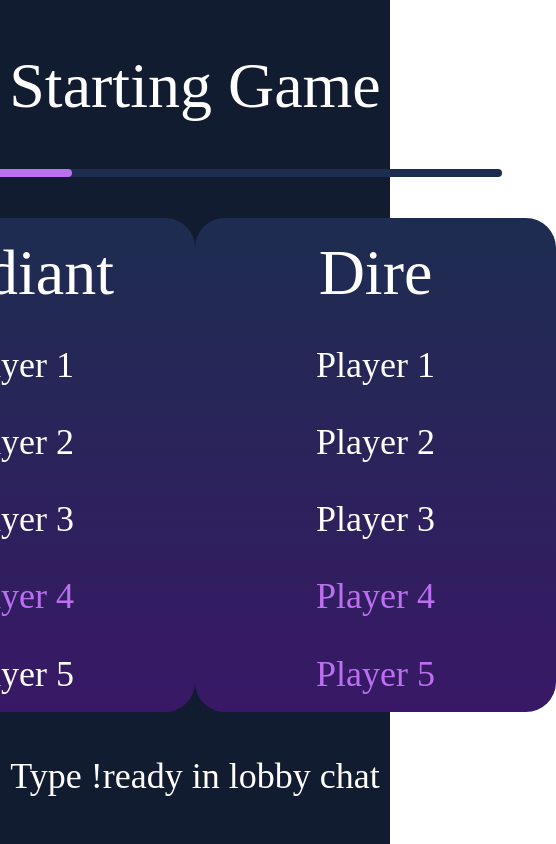
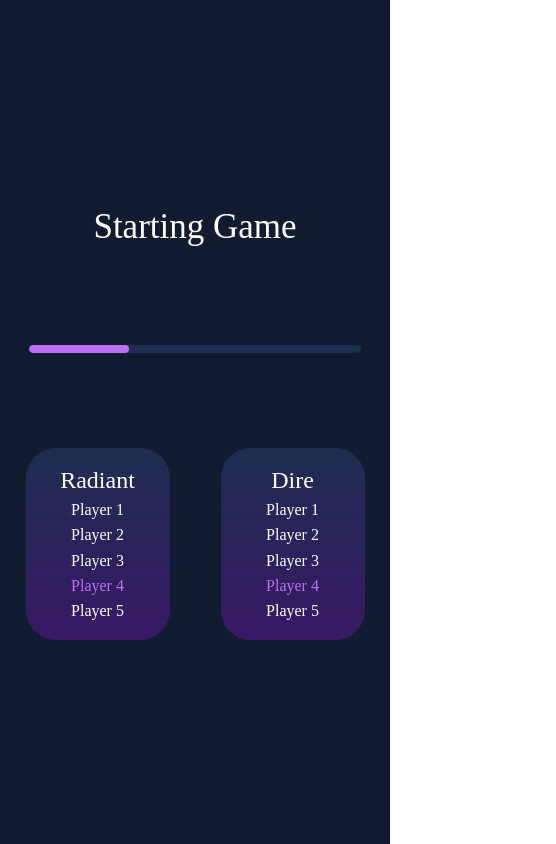
Before and after one commit to dca123/matchmaker-client, a Next.js app: page /lobby in a window 390 px wide. Shown: the whole page, 556 px wide, since content can reach past the window. Built offline with nearby package versions, Linux system fonts and the light colour scheme; a web font is replaced by a local one.

Commit message:
feat: inital changes to make site for mobile friendly

```diff
--- a/src/components/Button.tsx
+++ b/src/components/Button.tsx
@@ -1,9 +1,13 @@
 import { Button as ChakraButton, ButtonProps } from '@chakra-ui/react';
-export default function Button({ children, fontSize, onClick }: ButtonProps) {
+export default function Button({
+  children,
+  fontSize,
+  onClick,
+  ...rest
+}: ButtonProps) {
   return (
     <ChakraButton
       backgroundColor="pink"
-      size="lg"
       h="70px"
       w="260px"
       borderRadius="30px"
@@ -12,10 +16,12 @@ export default function Button({ children, fontSize, onClick }: ButtonProps) {
       color="white"
       fontSize={fontSize || '36px'}
       onClick={onClick}
+      {...rest}
       _focus={{
         backgroundColor: 'black',
         borderColor: 'pink',
         borderWidth: '2px',
+        boxShadow: 'none !important',
       }}
       _active={{
         backgroundColor: 'black',
--- a/src/components/CustomComponents.tsx
+++ b/src/components/CustomComponents.tsx
@@ -1,3 +1,6 @@
 export { default as Button } from './Button';
 export { default as GradientCard } from './GradientCard';
 export { default as NextChakraLink } from './NextChakraLink';
+export { default as HeroBar } from './HeroBar';
+export { default as Hero } from './Hero';
+export { default as TeamCard } from './TeamCard';
--- a/src/components/Hero.tsx
+++ b/src/components/Hero.tsx
@@ -1,11 +1,8 @@
-import { Flex, Heading } from '@chakra-ui/react'
+import { Image, ImageProps } from '@chakra-ui/react';
 
-export const Hero = ({ title }: { title: string }) => (
-  <Flex justifyContent="center" alignItems="center" height="100vh">
-    <Heading fontSize="6vw">{title}</Heading>
-  </Flex>
-)
-
-Hero.defaultProps = {
-  title: 'with-chakra-ui-typescript',
+export default function Hero({
+  src = 'horiz/dazzle_hphover.png',
+  ...params
+}: ImageProps) {
+  return <Image src={src} w={14} h={7} {...params} />;
 }
--- a/src/pages/_app.tsx
+++ b/src/pages/_app.tsx
@@ -10,11 +10,12 @@ function MyApp({ Component, pageProps }: AppProps) {
       <Fonts />
       <Flex
         minH="100vh"
+        minW="100%"
         backgroundColor="black"
         justifyContent="center"
         alignItems="center"
       >
-        <Component {...pageProps} />
+        <Component {...pageProps} mt={-16} />
       </Flex>
     </ChakraProvider>
   );
--- a/src/pages/index.tsx
+++ b/src/pages/index.tsx
@@ -4,8 +4,8 @@ import { useRouter } from 'next/dist/client/router';
 export default function Index() {
   const router = useRouter();
   return (
-    <GradientCard h="564px" w="571px">
-      <Heading fontSize={['36px', '64px']} color="white">
+    <GradientCard minH="90vh" w="90%">
+      <Heading fontSize={['36px', '42px', '64px']} color="white">
         DOTA Newbs
       </Heading>
       <Image h="120px" w="120px" src="dotaImg.png" />
--- a/src/pages/lobby.tsx
+++ b/src/pages/lobby.tsx
@@ -1,70 +1,28 @@
 import { Heading, Flex, Progress, Text } from '@chakra-ui/react';
 import GradientCard from '../components/GradientCard';
+import { TeamCard } from '../components/CustomComponents';
 
 export default function Lobby() {
   return (
     <Flex
-      w="827px"
-      h="800px"
       flexDirection="column"
       alignItems="center"
       justifyContent="space-around"
+      minH="80vh"
+      minW="100%"
     >
-      <Heading color="white" fontSize="64px" fontWeight="normal">
+      <Heading color="white" fontSize={['35px', '64px']} fontWeight="normal">
         Starting Game
       </Heading>
-      <Progress
-        value={30}
-        size="sm"
-        // colorScheme="green"
-        w="85%"
-        borderRadius="30px"
-      />
-      <Flex w="100%" justifyContent="space-between">
-        <GradientCard w="361px" h="494px">
-          <Heading fontWeight="300" fontSize="64px" color="white">
-            Radiant
-          </Heading>
-          <Text fontSize="36px" color="white">
-            Player 1
-          </Text>
-          <Text fontSize="36px" color="white">
-            Player 2
-          </Text>
-          <Text fontSize="36px" color="white">
-            Player 3
-          </Text>
-          <Text fontSize="36px" color="pink">
-            Player 4
-          </Text>
-          <Text fontSize="36px" color="white">
-            Player 5
-          </Text>
-        </GradientCard>
-        <GradientCard w="361px" h="494px">
-          <Heading fontWeight="300" fontSize="64px" color="white">
-            Dire
-          </Heading>
-          <Text fontSize="36px" color="white">
-            Player 1
-          </Text>
-          <Text fontSize="36px" color="white">
-            Player 2
-          </Text>
-          <Text fontSize="36px" color="white">
-            Player 3
-          </Text>
-          <Text fontSize="36px" color="pink">
-            Player 4
-          </Text>
-          <Text fontSize="36px" color="pink">
-            Player 5
-          </Text>
-        </GradientCard>
+      <Progress value={30} size="sm" w="85%" borderRadius="30px" my={-36} />
+      <Flex w="100%" justifyContent="space-around" wrap="wrap">
+        <TeamCard teamName="Radiant" />
+        <TeamCard teamName="Dire" />
+        {/* <TeamCard teamName="Dire" /> */}
+        {/* <Heading fontSize="36px" color="white" fontWeight="300">
+          Type !ready in lobby chat
+        </Heading> */}
       </Flex>
-      <Heading fontSize="36px" color="white" fontWeight="300">
-        Type !ready in lobby chat
-      </Heading>
     </Flex>
   );
 }
--- a/src/pages/searching.tsx
+++ b/src/pages/searching.tsx
@@ -6,7 +6,7 @@ export default function roleSelection() {
       flexDir="column"
       alignItems="center"
       justifyContent="space-around"
-      h={['80%', '50%']}
+      minH="90vh"
     >
       <Heading fontWeight="400" color="white" fontSize={['35px', '48px']}>
         Finding game
@@ -14,7 +14,7 @@ export default function roleSelection() {
       <GradientCard w="311px" h="352px">
         <Image src="searchJug.gif" margin="0px 0 0 20px" />
       </GradientCard>
-      <Button>Cancel</Button>
+      <Button size="sm">Cancel</Button>
     </Flex>
   );
 }
```
Also changed, not shown: src/pages/postGame.tsx (+9 -35 lines).
